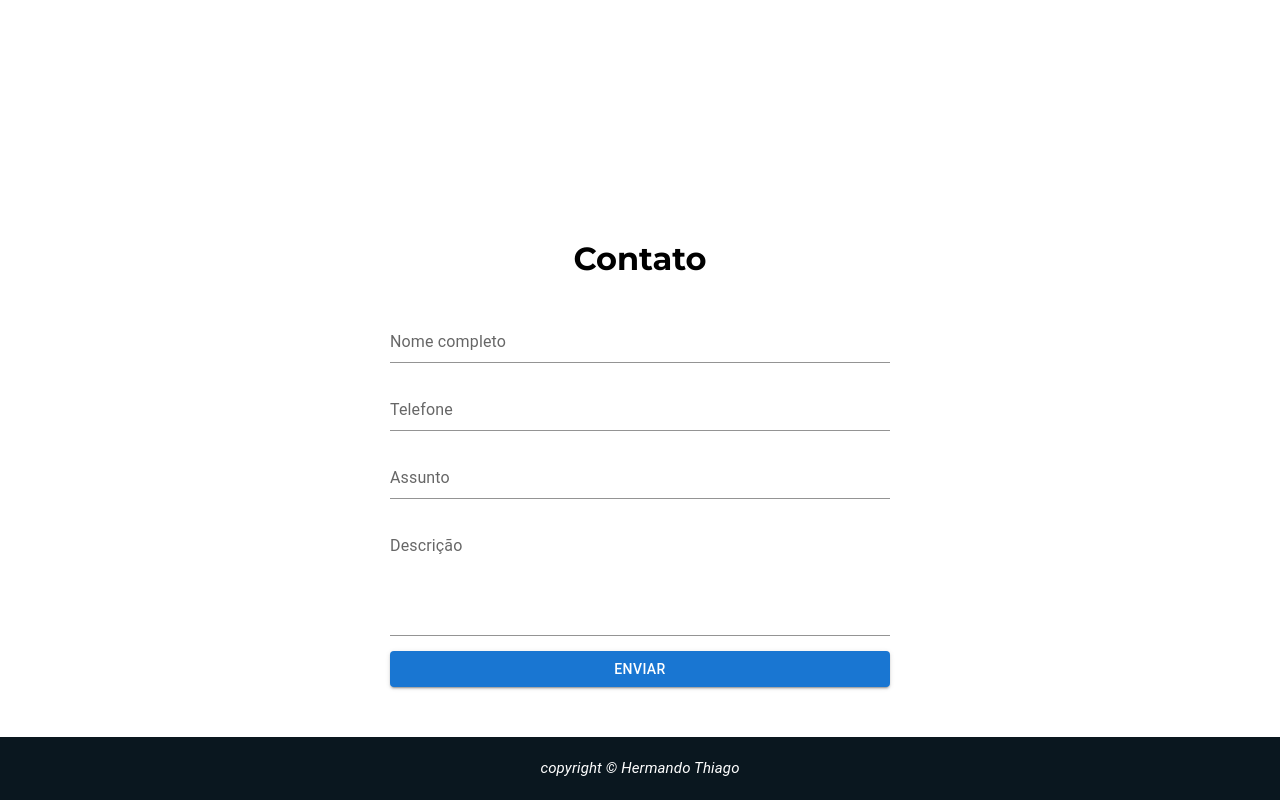
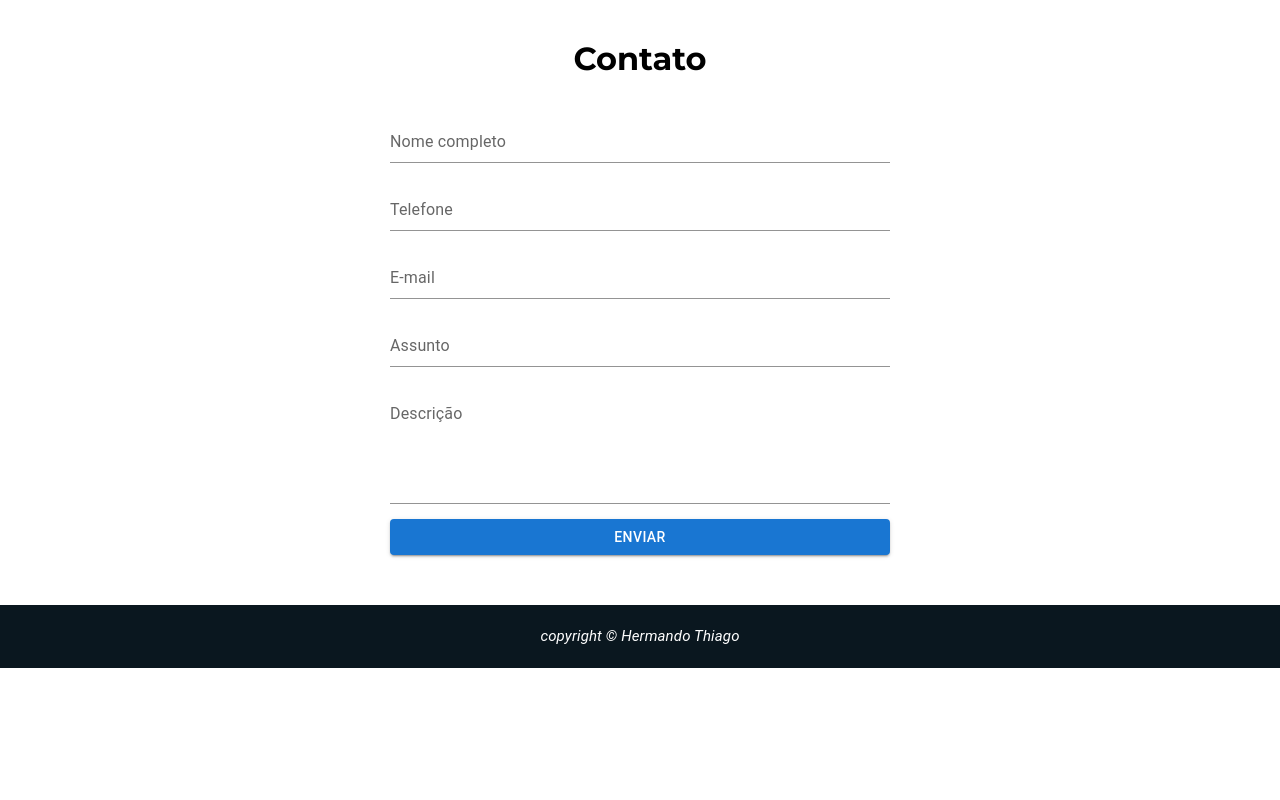
Before and after one commit to HermandoThiago/Portfolio-NextJs, a Next.js app: page / in a window 1280 px wide. Shown: the part 1582-2382 px from the top of the page. After the commit the page ends 2250 px from the top, so only its background shows below. Built offline with nearby package versions, Linux system fonts and the light colour scheme.

Commit message:
docker-compose add

```diff
--- a/components/contact/Contact.tsx
+++ b/components/contact/Contact.tsx
@@ -27,11 +27,14 @@ const Contact = (props: IContact) => {
     const [phone, setPhone] = useState<string>("");
     const [subject, setSubject] = useState<string>("");
     const [description, setDescription] = useState<string>("");
+    const [email, setEmail] = useState<string>("");
 
     const handleChangeName = (e: ChangeEvent<HTMLInputElement | HTMLTextAreaElement>): void => setName(e.target.value);
     const handleChangePhone = (e: ChangeEvent<HTMLInputElement | HTMLTextAreaElement>): void => setPhone(e.target.value);
     const handleChangeSubject = (e: ChangeEvent<HTMLInputElement | HTMLTextAreaElement>): void => setSubject(e.target.value);
     const handleChangeDescription = (e: ChangeEvent<HTMLInputElement | HTMLTextAreaElement>): void => setDescription(e.target.value);
+    const handleChangeEmail = (e: ChangeEvent<HTMLInputElement | HTMLTextAreaElement>): void => setEmail(e.target.value);
+
 
     const classes: any = useStyles();
 
@@ -59,6 +62,17 @@ const Contact = (props: IContact) => {
                             fullWidth
                             value={phone}
                             onChange={(e) => handleChangePhone(e)}
+                            inputProps={{ className: classes.input }}
+                            sx={styleTextField}
+                        />
+                    <TextField
+                            id='email'
+                            label='E-mail'
+                            variant="standard"
+                            fullWidth
+                            type='email'
+                            value={email}
+                            onChange={(e) => handleChangeEmail(e)}
                             inputProps={{ className: classes.input }}
                             sx={styleTextField}
                         />
--- a/components/description/Description.tsx
+++ b/components/description/Description.tsx
@@ -12,7 +12,7 @@ const Description = (props: IDescriptionProps) => {
             <Box
                 marginTop='100px'
                 width='100%'
-                height='100vh'
+                height='600px'
                 display='flex'
                 alignItems='center'
                 textAlign='center'
--- a/components/tecnology/Tecnology.tsx
+++ b/components/tecnology/Tecnology.tsx
@@ -42,7 +42,7 @@ const Tecnology = (props: ITecnologyProps) => {
                     Tecnologias
                 </Typography>
                 <Box zIndex={10}>
-                <Typography fontSize='2rem' fontWeight='bold'>Tecnologias</Typography>
+                    <Typography fontSize='2rem' fontWeight='bold'>Tecnologias</Typography>
                 </Box>
                 <Box zIndex={10}>
                 <Grid container spacing={1} sx={{ paddingY: '20px' }}>
```
Also changed, not shown: docker-compose.yml (added, +13 -0 lines), 1 other file (tests, documents, lock files or other folders).
